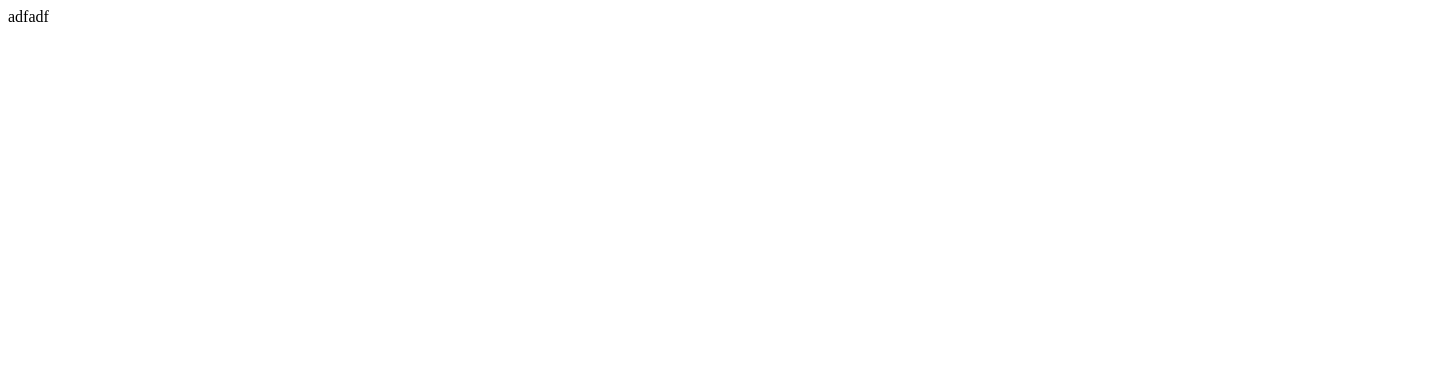
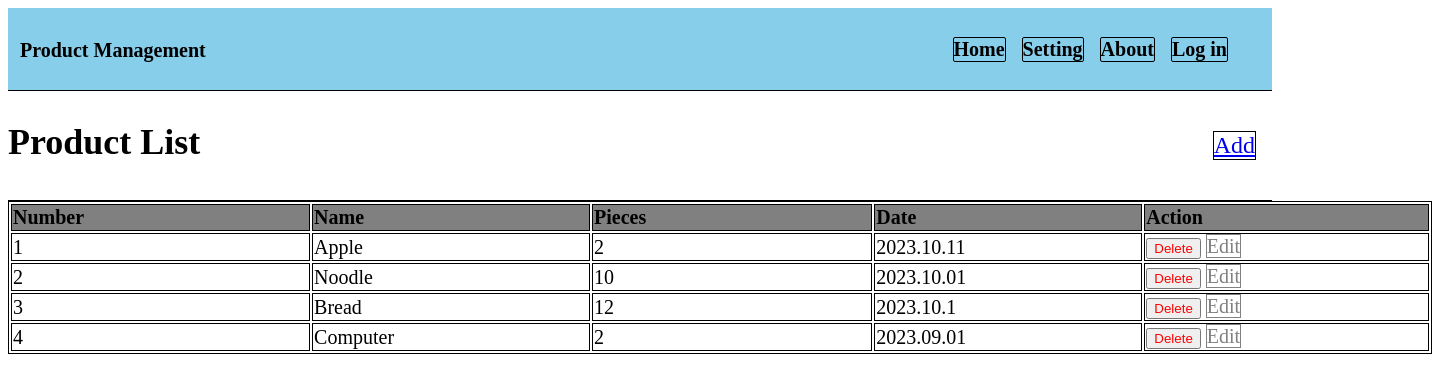
Before and after one commit to YoonHaJun1/project2_22200496, a plain HTML site: page index.html in a window 1280 px wide. Shown: the whole page, 1432 px wide, since content can reach past the window. Drawn offline with Linux system fonts and the light colour scheme.

Commit message:
project2

```diff
--- a/index.html
+++ b/index.html
@@ -4,8 +4,87 @@
     <meta charset="UTF-8">
     <meta name="viewport" content="width=device-width, initial-scale=1.0">
     <title>Document</title>
+    <link rel="stylesheet" href="my.css">
 </head>
+
+<script>
+    function myFunction() {
+        alert("삭제하시겠습니까?");
+    }
+</script>
 <body>
-    adfadf
+    <div class="container">
+        <div class="wrapper">
+            <div class="title">
+                    <h2>Product Management</h2>
+                    <div class="menu">
+                        <h2>Home</h2>
+                        <h2>Setting</h2>
+                        <h2>About</h2>
+                        <h2>Log in</h2>
+                    </div>
+            </div>
+
+            <div class="title2">
+                <h2>Product List</h2>
+                <a class="add" href="add.html">Add</a>
+            </div>
+
+            <table class="table">
+                <thead>
+                    <tr>
+                        <th>Number</th>
+                        <th>Name</th>
+                        <th>Pieces</th>
+                        <th>Date</th>
+                        <th>Action</th>
+                    </tr>
+                </thead>
+                <tbody>
+                    <tr>
+                        <td>1</td>
+                        <td>Apple</td>
+                        <td>2</td>
+                        <td>2023.10.11</td>
+                        <td><button onclick="myFunction()">Delete</button>
+                            <a class="edit" href="edit.html">Edit</a></td>
+                    </tr>
+
+                    <tr>
+                        <td>2</td>
+                        <td>Noodle</td>
+                        <td>10</td>
+                        <td>2023.10.01</td>
+                        <td><button onclick="myFunction()">Delete</button>
+                            <a class="edit" href="edit.html">Edit</a></td>
+                    </tr>
+
+                    <tr>
+                        <td>3</td>
+                        <td>Bread</td>
+                        <td>12</td>
+                        <td>2023.10.1</td>
+                        <td><button onclick="myFunction()">Delete</button>
+                            <a class="edit" href="edit.html">Edit</a></td>
+                    </tr>
+
+                    <tr>
+                        <td>4</td>
+                        <td>Computer</td>
+                        <td>2</td>
+                        <td>2023.09.01</td>
+                        <td><button onclick="myFunction()">Delete</button>
+                            <a class="edit" href="edit.html">Edit</a></td>
+                    </tr>
+                </tbody>
+            </table>
+
+
+
+
+
+
+        </div>
+    </div>
 </body>
 </html>
--- /dev/null
+++ b/my.css
@@ -0,0 +1,78 @@
+body {
+    color: black;
+    background-color: white;
+    font-size: 13px;
+}
+
+.container {
+    display: flex;
+    flex-direction: column;
+}
+
+.title {
+    display: flex;
+    align-items: flex-end;
+    padding: 12px;
+    border-bottom: 1px solid black;
+    background-color: skyblue;
+}
+
+.title h2 {
+    font-size: 20px;
+}
+.menu {
+    display: flex;
+    margin-left: auto;
+    margin-right: 1rem;
+}
+
+.menu h2 {
+    border: 1px solid black;
+    border-radius: 2px;
+    margin-right: 1rem;
+}
+
+.title2 {
+    border-bottom: 1px solid black;
+    display: flex;
+    font-size: 24px;
+}
+
+.add {
+    margin-top: 40px;
+    margin-bottom: 40px;
+    margin-left: auto;
+    margin-right: 1rem;
+    border: 1px solid black;
+}
+
+.table {
+    border: 1px solid black;
+    width: 10px;
+
+}
+
+thead {
+    font-size: 20px;
+    background-color: gray;
+}
+
+th {
+    padding-right: 225px;
+    border: 1px solid black;
+}
+
+td {
+    font-size: 20px;
+    border: 1px solid black;
+}
+
+button {
+    color: red;
+}
+
+.edit {
+    color: gray;
+    text-decoration: none;
+    border: 1px solid gray;
+}
```
Also changed, not shown: add.html (added, +72 -0 lines), edit.html (added, +73 -0 lines), view.html (added).
